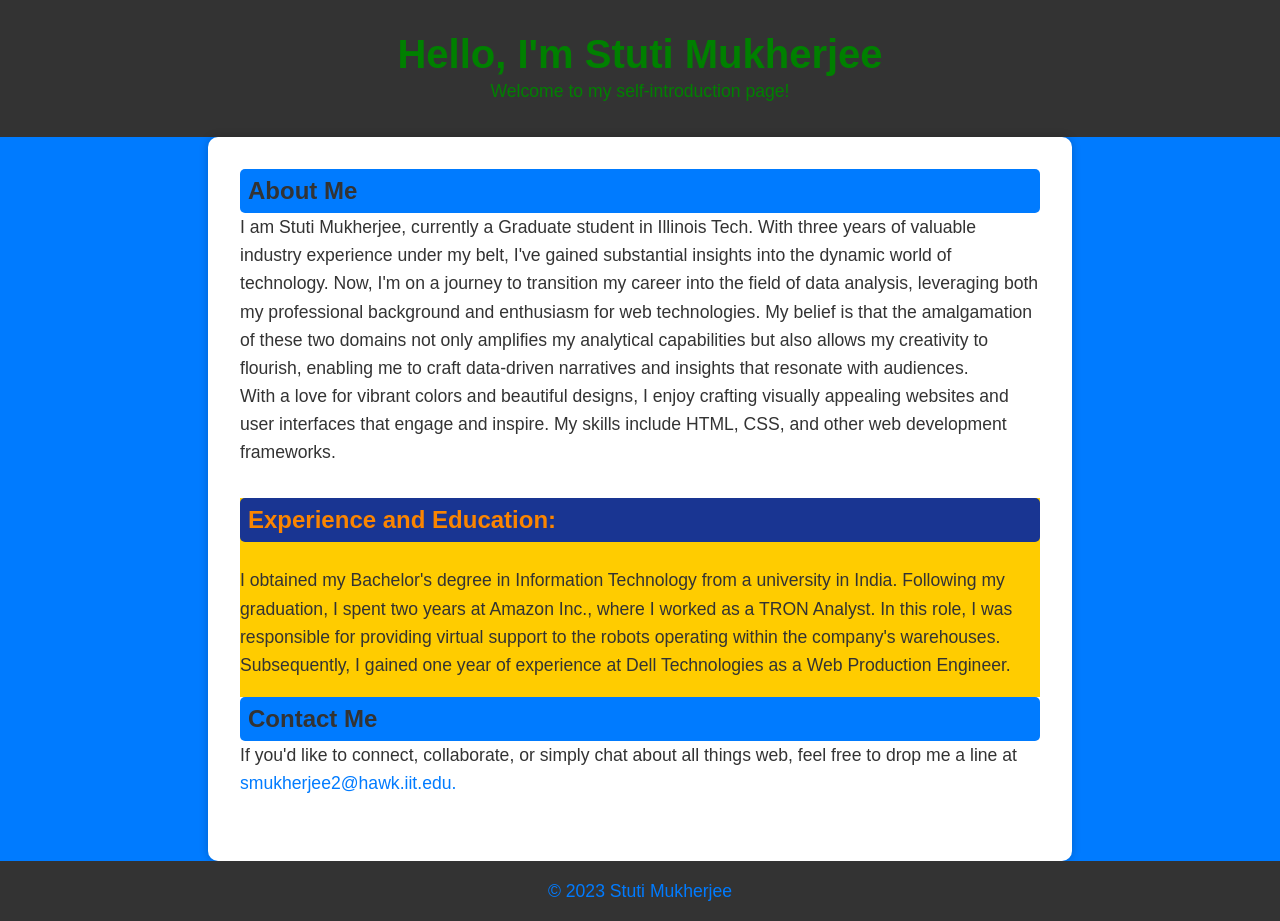
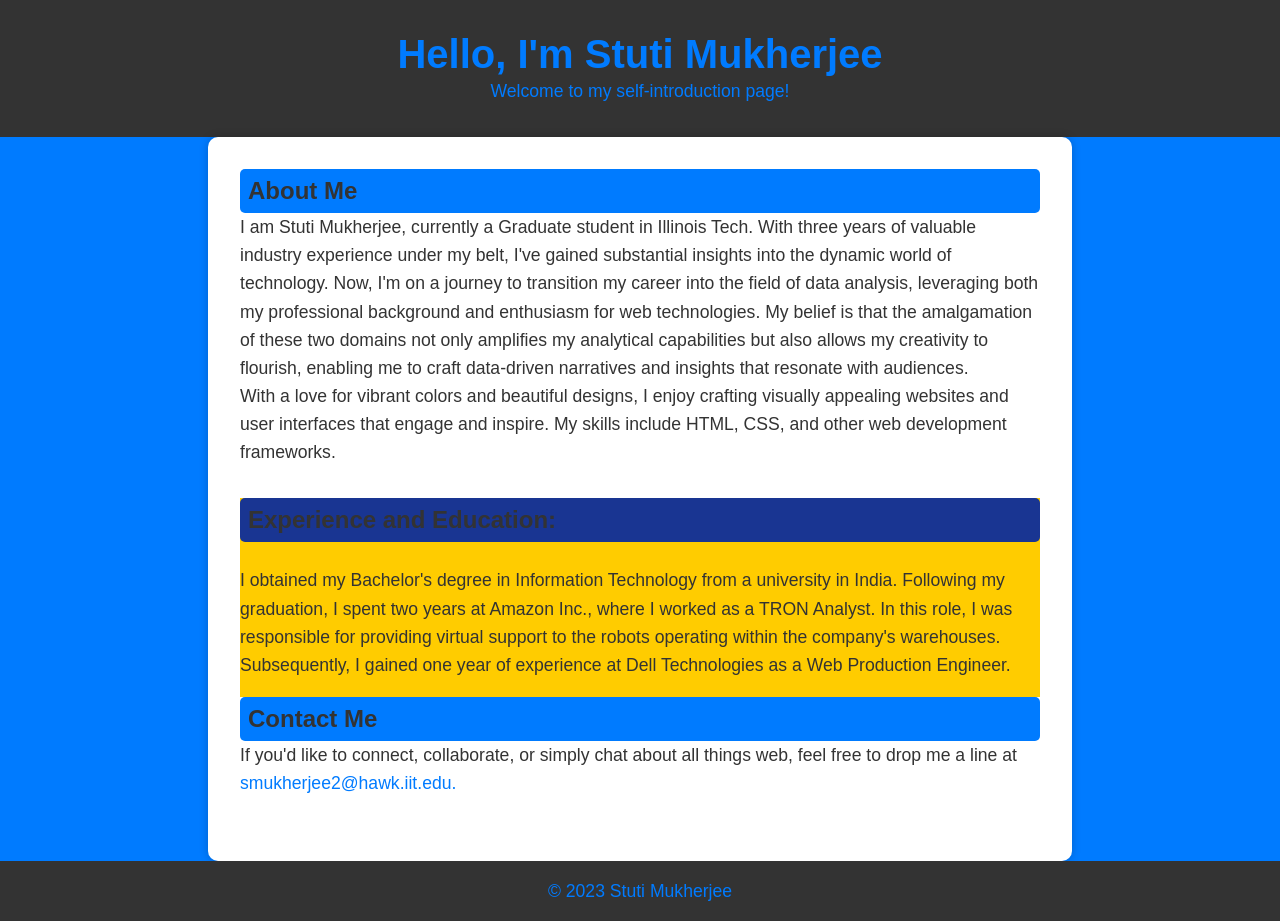
Before and after one commit to StutiMukherjee/ITMD541, a plain HTML site: page index.html in a window 1280 px wide. Drawn offline with Linux system fonts and the light colour scheme.

Commit message:
Update base.css

```diff
--- a/CSS/base.css
+++ b/CSS/base.css
@@ -17,9 +17,9 @@ body {
     padding: 0;
 }
 
-.header_class {
+header {
     background-color: #333;
-    color: #008000; /* Change to blue (#007BFF) */
+    color: #007BFF; /* Change to blue (#007BFF) */
     text-align: center;
     padding: 2rem 0;
 }
@@ -54,7 +54,7 @@ hr{
 }
 h3 {
     font-size: 1.5rem;
-    color: #fb8500;
+    color: #333;
     background-color: #193592; /* Change to blue (#007BFF) */
     padding: 0.5rem;
     border-radius: 5px;
```
